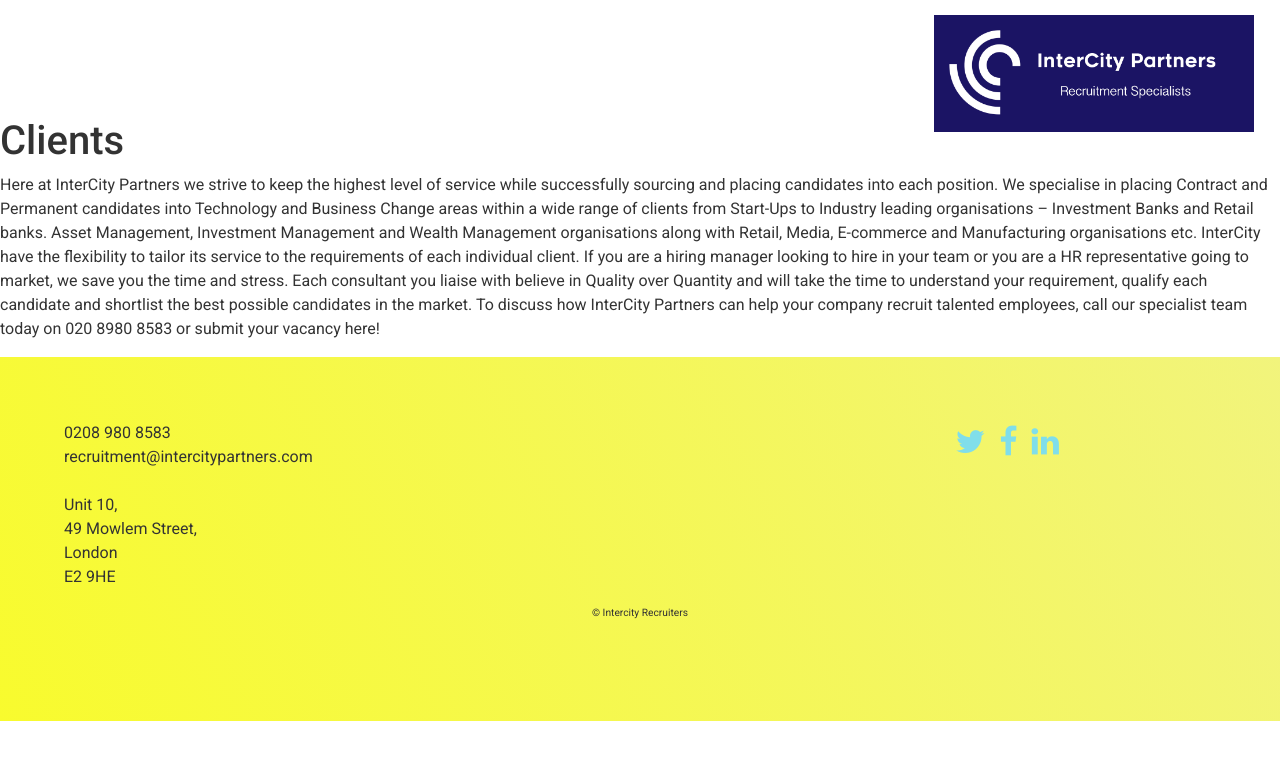
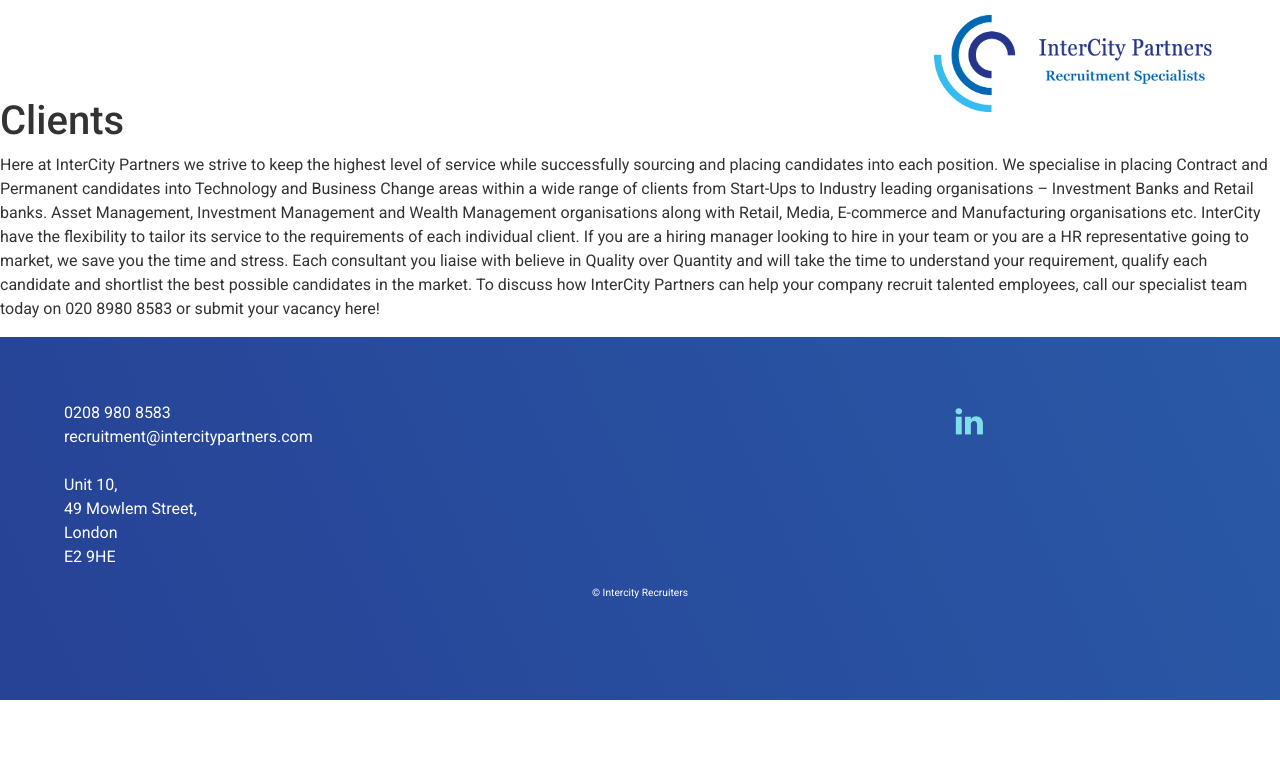
Before and after one commit to eddiebrett/intercity, a Flask app: page /clients in a window 1280 px wide. Shown: the top 760 px of the page. Run offline with Flask 2, Linux system fonts and the light colour scheme; some libraries are stand-ins or nearby versions.

Commit message:
style updates

```diff
--- a/static/css/footer.css
+++ b/static/css/footer.css
@@ -5,7 +5,7 @@ footer {
 }
 
 footer {
-    background: linear-gradient(245deg, #18f0b8, #E8EAEB, #FCFF00);
+    background: linear-gradient(245deg, #36bcef, #25358c);
     background-size: 600% 600%;
     -webkit-animation: Gradient 16s ease infinite;
     -moz-animation: Gradient 16s ease infinite;
@@ -36,3 +36,7 @@ footer {
 .fa{
      padding: 5px 5px 5px 5px;
 }
+
+.footer-text{
+    color: white;
+}
--- a/static/css/styles.css
+++ b/static/css/styles.css
@@ -6,6 +6,7 @@ body{
     line-height: 1.5;
     overflow-x:hidden;
     color: #333;
+
 }
 
 .h3, h3 {
--- a/templates/footer.html
+++ b/templates/footer.html
@@ -1,11 +1,10 @@
-<footer style="min-height: auto;">
+<footer class="footer-text" style="min-height: auto;">
 	<div class="row">
 		<p class="col-9">0208 980 8583<br>recruitment@intercitypartners.com
 			<br><br> Unit 10,<br> 49 Mowlem Street,<br> London<br>E2 9HE<br></p>
 			<dl class="col-3">
-				<a target="blank" href="https://twitter.com/minus99ds"><i class="fa fa-twitter fa-2x"> </i> </a>
-				<a target="blank" href="https://www.facebook.com/minus99"><i class="fa fa-facebook fa-2x"> </i></a>
-				<a target="blank" href="https://www.linkedin.com/company/-99-design-studio"><i class="fa fa-linkedin  fa-2x"></i></a>
+				<!-- <a target="blank" href="https://twitter.com/minus99ds"><i class="fa fa-twitter fa-2x"> </i> </a> -->
+				<a target="blank" href="https://www.linkedin.com/company/intercity-partners-ltd/"><i class="fa fa-linkedin  fa-2x"></i></a>
 
 
 			</dl>
```
Also changed, not shown: static/images/intercity.png (deleted), static/images/intercitylogo.jpg.
